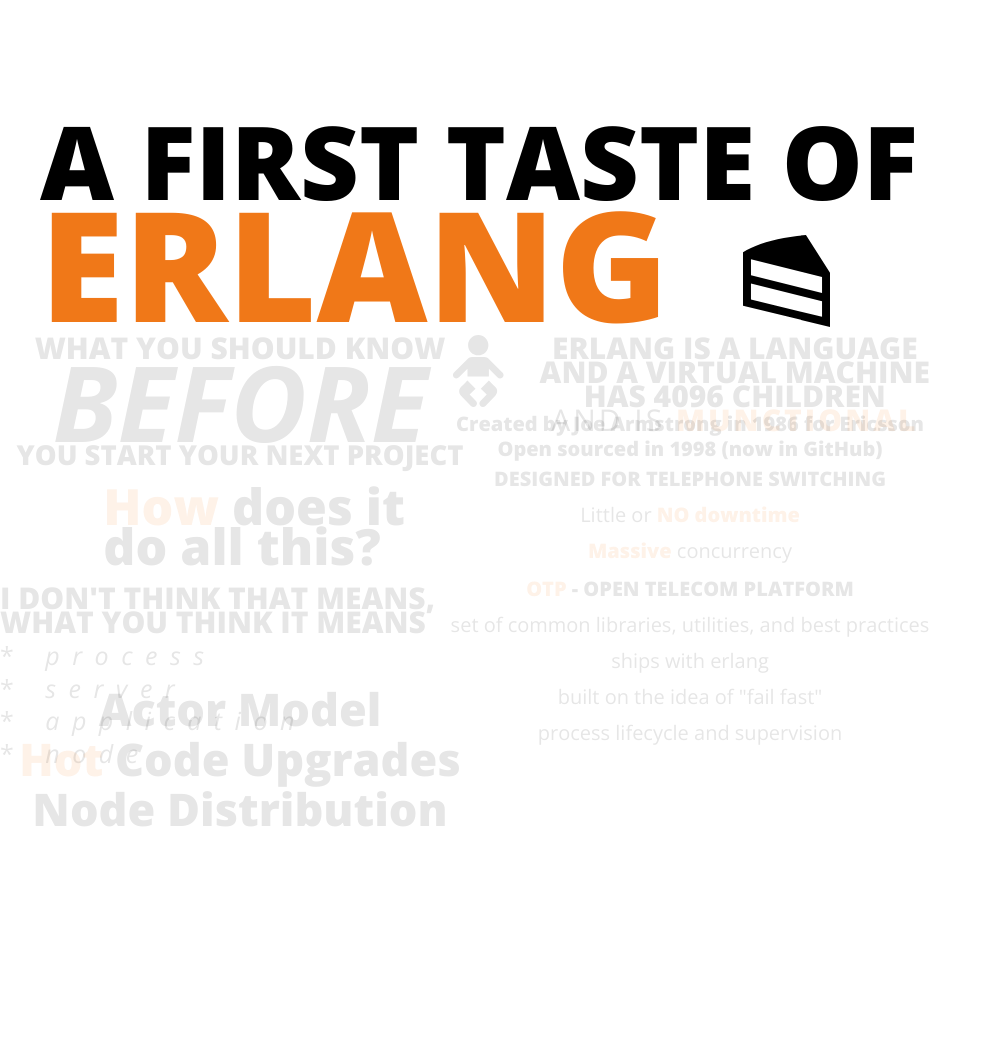
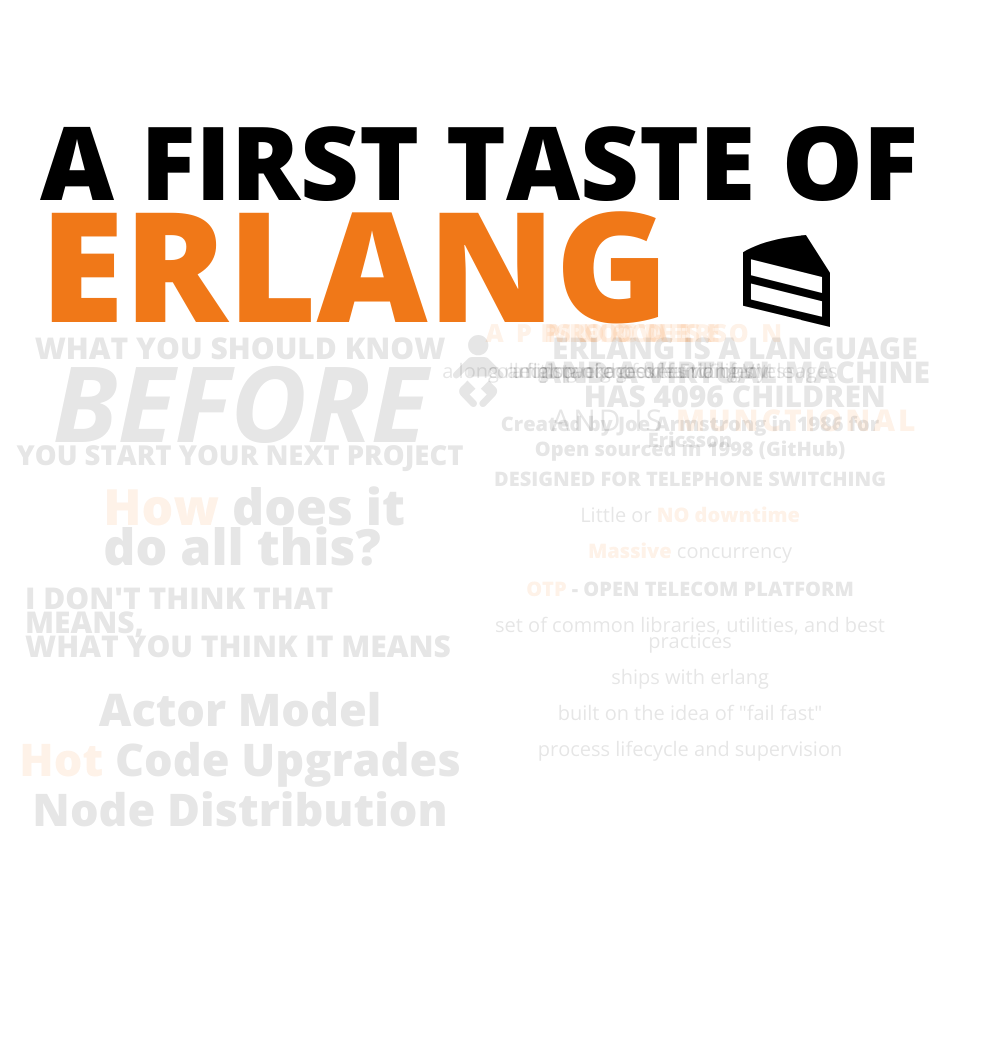
Before and after one commit to asynchrony/firsttasteoferlang, a plain HTML site: page index.html in a window 1280 px wide. Shown: the top 1038 px of the page, without its empty margins (0-991 px from the left). Drawn offline with nearby package versions, Linux system fonts and the light colour scheme.

Commit message:
input from matt

```diff
--- a/css/style.css
+++ b/css/style.css
@@ -56,7 +56,7 @@ a:hover { color: #333;}
 #overview .image { height: 3.2em; width: 2.5em}
 #overview .text { font-size: 60px; }
 
-.overview-idea {font-size: 40px; height: 400px;}
+.overview-idea {font-size: 40px; height: 400px; width:900px;}
 
 #how {width:800px;font-size:100px;text-align:left;}
 
--- a/index.html
+++ b/index.html
@@ -50,7 +50,7 @@
       </div>
 
       <div class="step overview-idea bold" data-x="100" data-y="220">
-        <p>Open sourced in 1998 (now in GitHub)</p>
+        <p>Open sourced in 1998 (GitHub)</p>
       </div>
 
       <div class="step overview-idea" data-x="100" data-y="320">
@@ -78,10 +78,26 @@
 
       <div id="terms" class="step overview-idea" data-x="-800" data-y="550">
         <p class="bold big">I don't think that means,<br />what you think it means</p>
-        <p class="bullet">*<i> process</i></p>
-        <p class="bullet">*<i> server</i></p>
-        <p class="bullet">*<i> application</i></p>
-        <p class="bullet">*<i> node</i></p>
+      </div>
+
+      <div class="step overview-idea">
+        <p class="bullet big"><b>module</b></p><p>flat package of functions</p>
+      </div>
+
+      <div class="step overview-idea">
+        <p class="bullet big"><b>process</b></p><p>a lightweight execution unit</p>
+      </div>
+
+      <div class="step overview-idea">
+        <p class="bullet big"><b>server</b></p><p>a long running process handling messages</p>
+      </div>
+
+      <div class="step overview-idea">
+        <p class="bullet big"><b>application</b></p><p>collection of modules w/ lifecycle</p>
+      </div>
+
+      <div class="step overview-idea">
+        <p class="bullet big"><b>node</b></p><p>an instance of the Erlang VM</p>
       </div>
 
       <div class="step line bold" data-x="-800" data-y="770">
```
